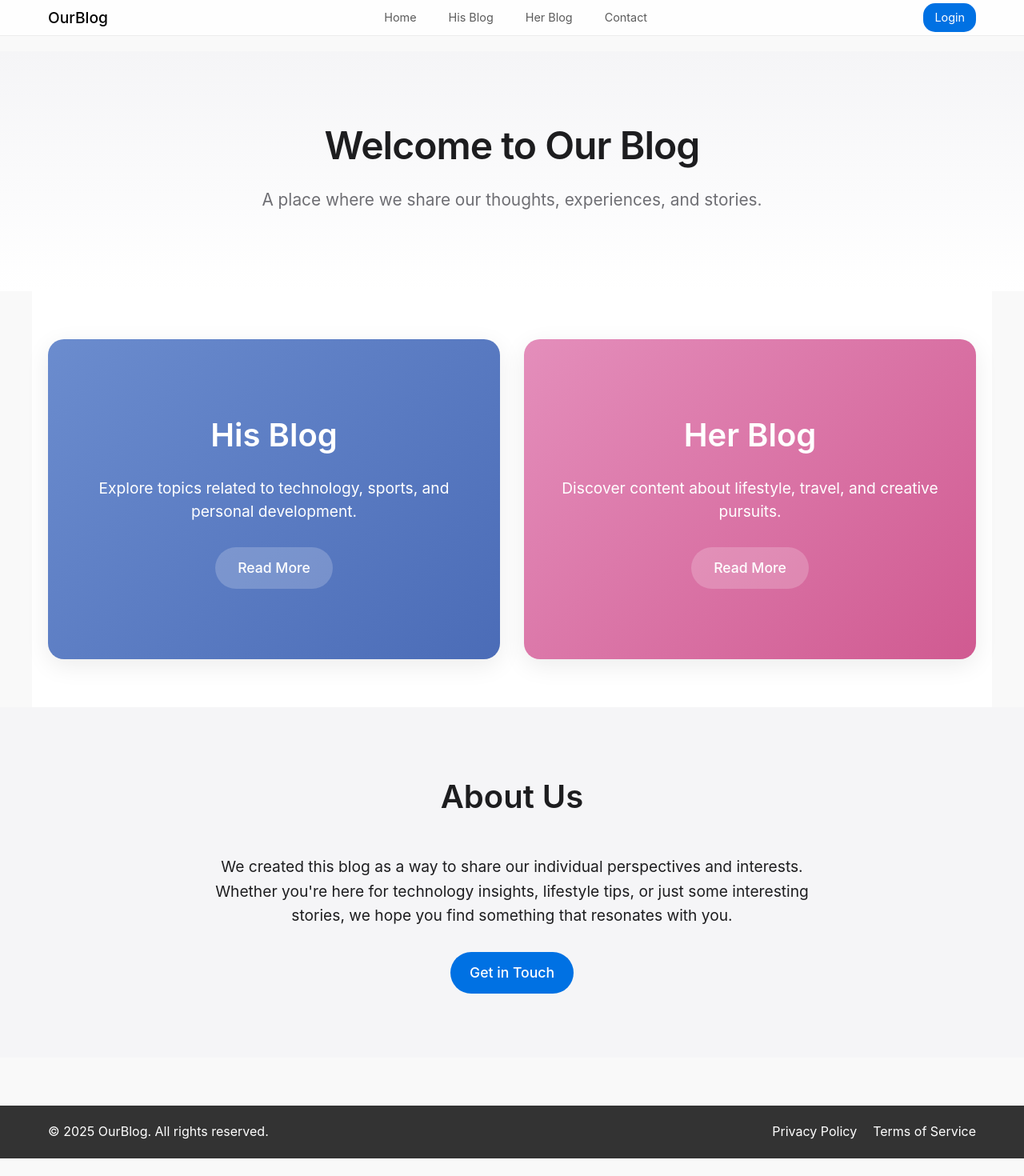
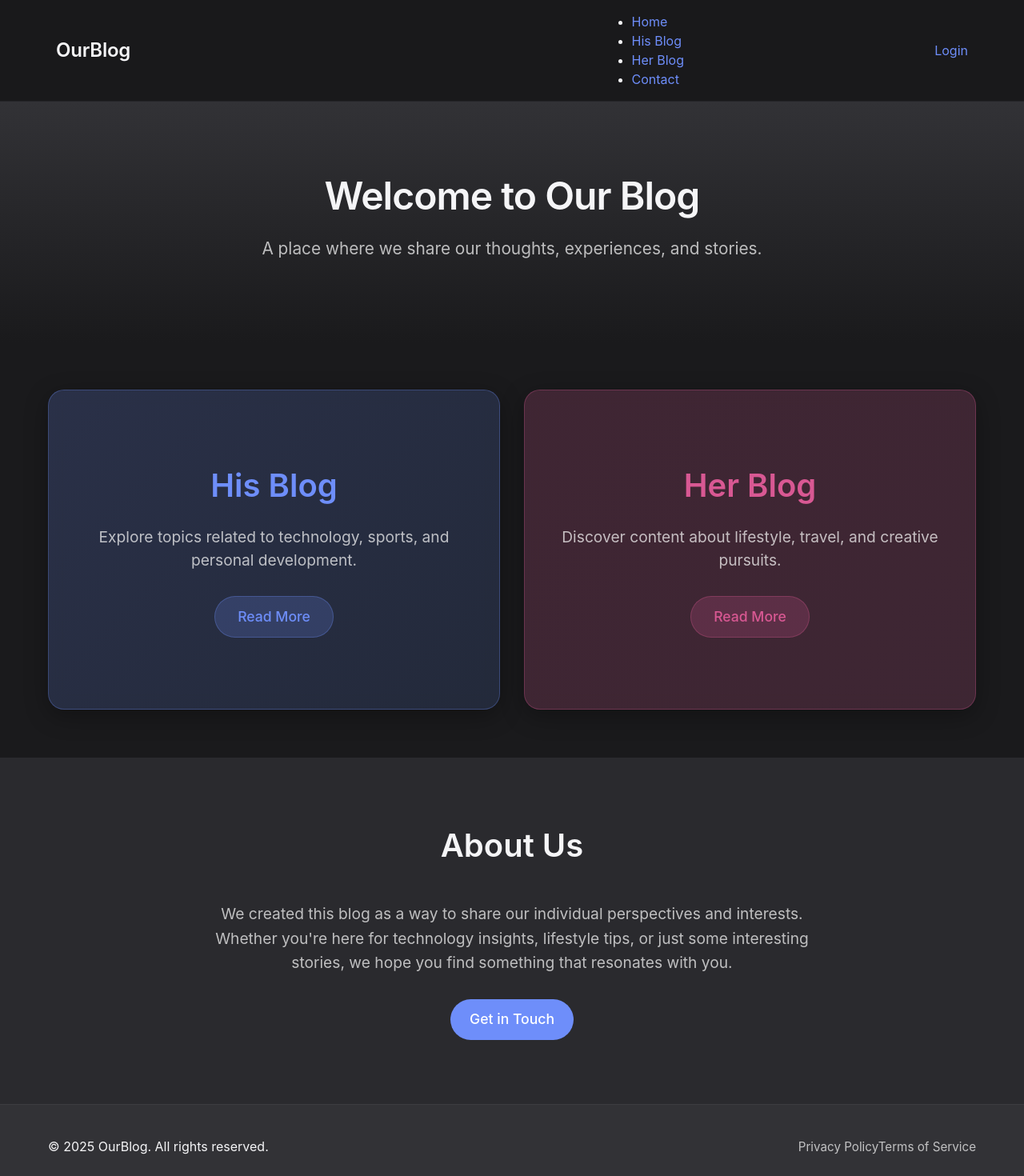
Before and after one commit to PaulSpudys/myblog-app, a React (Create React App) app: page / in a window 1280 px wide. Shown: the top 1470 px of the page at 80% size. Before the commit the page ends 1448 px from the top, so only its background shows below. Built offline with nearby package versions, Linux system fonts and the light colour scheme; no server answers.

Commit message:
theme change

```diff
--- a/src/App.css
+++ b/src/App.css
@@ -1,3 +1,34 @@
+/* Dark Theme App.css - Base styles for the entire application */
+:root {
+  --dark-bg: #1a1a1c;
+  --dark-surface: #2a2a2e;
+  --dark-elevated: #323236;
+  --text-primary: #f5f5f7;
+  --text-secondary: rgba(255, 255, 255, 0.7);
+  --accent-blue: #6e8efa;
+  --accent-purple: #a78bfa;
+  --accent-pink: #d85893;
+  --accent-green: #87c2a5;
+  --shadow-color: rgba(0, 0, 0, 0.3);
+}
+
+* {
+  box-sizing: border-box;
+  margin: 0;
+  padding: 0;
+}
+
+body {
+  font-family: -apple-system, BlinkMacSystemFont, 'Segoe UI', Roboto, Oxygen,
+    Ubuntu, Cantarell, 'Open Sans', 'Helvetica Neue', sans-serif;
+  -webkit-font-smoothing: antialiased;
+  -moz-osx-font-smoothing: grayscale;
+  background-color: var(--dark-bg);
+  color: var(--text-primary);
+  line-height: 1.5;
+  overflow-x: hidden;
+}
+
 .app {
   display: flex;
   flex-direction: column;
@@ -6,13 +37,113 @@
 
 .main-content {
   flex: 1;
-  padding-top: 20px;
-  padding-bottom: 20px;
-  background-color: #f9f9f9;
 }
 
-/* Styles for edit/delete functionality */
-.edit-mode {
-  background-color: #f5f5f5;
-  border-top: 3px solid #4CAF50;
+a {
+  text-decoration: none;
+  color: var(--accent-blue);
+  transition: color 0.2s;
 }
+
+a:hover {
+  color: rgba(110, 142, 250, 0.8);
+}
+
+button {
+  cursor: pointer;
+  border: none;
+  outline: none;
+  background: none;
+  font-family: inherit;
+}
+
+/* Add subtle motion to the UI */
+button, a {
+  transition: all 0.2s ease;
+}
+
+button:active, a:active {
+  transform: scale(0.97);
+}
+
+/* Frosted glass effect for cards and containers */
+.glass-effect {
+  background: rgba(42, 42, 46, 0.7);
+  backdrop-filter: blur(10px);
+  -webkit-backdrop-filter: blur(10px);
+  border-radius: 20px;
+  border: 1px solid rgba(255, 255, 255, 0.05);
+}
+
+/* Common container styles */
+.container {
+  max-width: 1200px;
+  margin: 0 auto;
+  padding: 0 20px;
+}
+
+/* Button styles */
+.btn {
+  display: inline-block;
+  padding: 12px 24px;
+  border-radius: 30px;
+  font-weight: 500;
+  font-size: 1rem;
+  transition: all 0.2s;
+  text-align: center;
+}
+
+.btn-primary {
+  background-color: var(--accent-blue);
+  color: white;
+  border: none;
+}
+
+.btn-primary:hover {
+  background-color: rgba(110, 142, 250, 0.8);
+  transform: translateY(-2px);
+}
+
+.btn-secondary {
+  background-color: rgba(255, 255, 255, 0.1);
+  color: var(--text-primary);
+  border: 1px solid rgba(255, 255, 255, 0.2);
+}
+
+.btn-secondary:hover {
+  background-color: rgba(255, 255, 255, 0.15);
+  transform: translateY(-2px);
+}
+
+/* For forms and inputs */
+input, textarea, select {
+  background-color: rgba(255, 255, 255, 0.05);
+  border: 1px solid rgba(255, 255, 255, 0.1);
+  color: var(--text-primary);
+  padding: 12px 16px;
+  border-radius: 8px;
+  font-size: 1rem;
+  transition: all 0.2s;
+}
+
+input:focus, textarea:focus, select:focus {
+  border-color: var(--accent-blue);
+  outline: none;
+  box-shadow: 0 0 0 2px rgba(110, 142, 250, 0.3);
+}
+
+/* Animations */
+@keyframes fadeIn {
+  from {
+    opacity: 0;
+    transform: translateY(10px);
+  }
+  to {
+    opacity: 1;
+    transform: translateY(0);
+  }
+}
+
+.fade-in {
+  animation: fadeIn 0.5s ease forwards;
+}
--- a/src/components/Footer.css
+++ b/src/components/Footer.css
@@ -1,8 +1,8 @@
+/* Dark Theme Footer.css */
 .footer {
-    background-color: #333;
-    color: #fff;
-    padding: 20px 0;
-    margin-top: 40px;
+  background-color: var(--dark-elevated);
+  padding: 40px 0;
+  border-top: 1px solid rgba(255, 255, 255, 0.05);
 }
 
 .footer-container {
@@ -10,25 +10,106 @@
   margin: 0 auto;
   padding: 0 20px;
   display: flex;
+  flex-wrap: wrap;
   justify-content: space-between;
-    align-items: center;
 }
 
-  .footer-text {
+.footer-section {
+  margin-bottom: 30px;
+  min-width: 200px;
+  flex: 1;
+}
+
+.footer-title {
+  font-size: 1.1rem;
+  font-weight: 600;
+  margin-bottom: 20px;
+  color: var(--text-primary);
+  position: relative;
+  padding-bottom: 10px;
+}
+
+.footer-title:after {
+  content: '';
+  position: absolute;
+  left: 0;
+  bottom: 0;
+  width: 40px;
+  height: 2px;
+  background-color: var(--accent-blue);
+}
+
+.footer-links {
+  list-style: none;
+  padding: 0;
   margin: 0;
 }
 
-  .footer-links {
-    display: flex;
+.footer-links li {
+  margin-bottom: 12px;
 }
 
-  .footer-link {
-    color: #fff;
+.footer-links a {
+  color: var(--text-secondary);
   text-decoration: none;
-    margin-left: 20px;
-    transition: color 0.3s ease;
+  transition: color 0.2s;
+  font-size: 0.95rem;
 }
 
-  .footer-link:hover {
-    color: #ddd;
+.footer-links a:hover {
+  color: var(--accent-blue);
 }
+
+.footer-bottom {
+  padding-top: 30px;
+  text-align: center;
+  width: 100%;
+  border-top: 1px solid rgba(255, 255, 255, 0.05);
+  margin-top: 30px;
+}
+
+.footer-copyright {
+  color: var(--text-secondary);
+  font-size: 0.9rem;
+}
+
+.footer-social {
+  display: flex;
+  gap: 15px;
+  margin-top: 15px;
+  justify-content: center;
+}
+
+.social-icon {
+  width: 36px;
+  height: 36px;
+  display: flex;
+  align-items: center;
+  justify-content: center;
+  border-radius: 50%;
+  background-color: rgba(255, 255, 255, 0.05);
+  color: var(--text-secondary);
+  transition: all 0.2s;
+}
+
+.social-icon:hover {
+  background-color: var(--accent-blue);
+  color: white;
+  transform: translateY(-3px);
+}
+
+/* Responsive adjustments */
+@media (max-width: 768px) {
+  .footer-container {
+    flex-direction: column;
+  }
+
+  .footer-section {
+    margin-bottom: 40px;
+    width: 100%;
+  }
+
+  .footer-section:last-child {
+    margin-bottom: 20px;
+  }
+}
--- a/src/components/Navbar.css
+++ b/src/components/Navbar.css
@@ -1,214 +1,161 @@
+/* Dark Theme Navbar.css */
 .navbar {
-    background-color: rgba(255, 255, 255, 0.8);
-    backdrop-filter: saturate(180%) blur(20px);
-    -webkit-backdrop-filter: saturate(180%) blur(20px);
+  background-color: rgba(26, 26, 28, 0.8);
+  backdrop-filter: blur(10px);
+  -webkit-backdrop-filter: blur(10px);
   position: sticky;
   top: 0;
   z-index: 1000;
-    height: 44px;
-    transition: all 0.3s ease;
-    box-shadow: 0 1px 0 rgba(0, 0, 0, 0.05);
-  }
-
-  .navbar.scrolled {
-    background-color: rgba(255, 255, 255, 0.95);
-    box-shadow: 0 1px 10px rgba(0, 0, 0, 0.1);
+  border-bottom: 1px solid rgba(255, 255, 255, 0.05);
 }
 
 .navbar-container {
-    max-width: 1200px;
-    margin: 0 auto;
   display: flex;
   justify-content: space-between;
   align-items: center;
-    height: 100%;
-    padding: 0 20px;
+  padding: 15px 30px;
+  max-width: 1200px;
+  margin: 0 auto;
 }
 
 .navbar-logo {
-    color: #000;
+  font-size: 1.5rem;
+  font-weight: 600;
+  color: var(--text-primary);
   text-decoration: none;
-    font-size: 1.2rem;
-    font-weight: 500;
+  letter-spacing: -0.01em;
 }
 
-  .nav-menu {
+.navbar-logo:hover {
+  color: var(--accent-blue);
+}
+
+.navbar-menu {
   display: flex;
   list-style: none;
   margin: 0;
   padding: 0;
-  }
-
-  .nav-item {
-    margin: 0 10px;
-  }
-
-  .nav-link {
-    color: #333;
-    text-decoration: none;
-    font-size: 0.9rem;
-    opacity: 0.8;
-    transition: opacity 0.2s ease;
-    padding: 10px;
-  }
-
-  .nav-link:hover {
-    opacity: 1;
-  }
-
-  .user-menu {
-    display: flex;
   align-items: center;
 }
 
-  .user-dropdown {
-    position: relative;
+.navbar-item {
+  margin-left: 30px;
 }
 
-  .user-button {
-    background: none;
-    border: none;
-    color: #333;
-    cursor: pointer;
-    font-size: 0.9rem;
-    padding: 5px 10px;
-    border-radius: 15px;
-    transition: background-color 0.2s;
+.navbar-link {
+  color: var(--text-secondary);
+  text-decoration: none;
+  font-size: 1rem;
+  position: relative;
+  padding: 5px 0;
+  transition: color 0.2s;
 }
 
-  .user-button:hover {
-    background-color: rgba(0, 0, 0, 0.05);
+.navbar-link:hover {
+  color: var(--text-primary);
 }
 
-  .dropdown-menu {
+.navbar-link:after {
+  content: '';
   position: absolute;
-    right: 0;
-    top: 100%;
-    background-color: white;
-    border-radius: 10px;
-    box-shadow: 0 5px 15px rgba(0, 0, 0, 0.15);
-    min-width: 150px;
-    margin-top: 10px;
-    padding: 5px 0;
-    z-index: 1000;
+  bottom: 0;
+  left: 0;
+  width: 0;
+  height: 2px;
+  background-color: var(--accent-blue);
+  transition: width 0.3s ease;
 }
 
-  .dropdown-item {
-    display: block;
-    width: 100%;
-    text-align: left;
-    padding: 10px 15px;
-    border: none;
-    background: none;
-    cursor: pointer;
-    font-size: 0.9rem;
-    color: #333;
-    transition: background-color 0.2s;
-  }
-
-  .dropdown-item:hover {
-    background-color: rgba(0, 0, 0, 0.05);
-  }
-
-  .login-button {
-    display: inline-block;
-    padding: 6px 14px;
-    background-color: #0071e3;
-    color: white;
-    text-decoration: none;
-    border-radius: 15px;
-    font-size: 0.9rem;
-    transition: background-color 0.2s;
-  }
-
-  .login-button:hover {
-    background-color: #0058b3;
-  }
-
-  .menu-toggle {
-    display: none;
-    background: none;
-    border: none;
-    cursor: pointer;
-    padding: 0;
-    width: 30px;
-    height: 20px;
-    position: relative;
-  }
-
-  .menu-toggle span {
-    display: block;
-    position: absolute;
-    height: 2px;
-    width: 100%;
-    background: #333;
-    border-radius: 1px;
-    opacity: 1;
-    left: 0;
-    transform: rotate(0deg);
-    transition: 0.25s ease-in-out;
-  }
-
-  .menu-toggle span:nth-child(1) {
-    top: 0px;
-  }
-
-  .menu-toggle span:nth-child(2) {
-    top: 9px;
-  }
-
-  .menu-toggle span:nth-child(3) {
-    top: 18px;
-  }
-
-  .menu-toggle.open span:nth-child(1) {
-    top: 9px;
-    transform: rotate(135deg);
-  }
-
-  .menu-toggle.open span:nth-child(2) {
-    opacity: 0;
-    left: -60px;
-  }
-
-  .menu-toggle.open span:nth-child(3) {
-    top: 9px;
-    transform: rotate(-135deg);
-  }
-
-  @media (max-width: 768px) {
-    .menu-toggle {
-      display: block;
-      z-index: 1001;
-    }
-
-    .nav-menu {
-      position: fixed;
-      top: 0;
-      right: -100%;
-      width: 80%;
-      max-width: 300px;
-      height: 100vh;
-      background-color: white;
-      flex-direction: column;
-      padding-top: 60px;
-      transition: right 0.3s ease;
-      box-shadow: -5px 0 15px rgba(0, 0, 0, 0.1);
-    }
-
-    .nav-menu.open {
-      right: 0;
-    }
-
-    .nav-item {
-      margin: 0;
+.navbar-link:hover:after {
   width: 100%;
 }
 
-    .nav-link {
+.navbar-link.active {
+  color: var(--accent-blue);
+}
+
+.navbar-link.active:after {
+  width: 100%;
+  background-color: var(--accent-blue);
+}
+
+.auth-button {
+  background-color: var(--accent-blue);
+  color: white;
+  padding: 8px 16px;
+  border-radius: 20px;
+  font-size: 0.9rem;
+  font-weight: 500;
+  transition: all 0.2s;
+}
+
+.auth-button:hover {
+  background-color: rgba(110, 142, 250, 0.8);
+  transform: translateY(-2px);
+}
+
+.user-display {
+  color: var(--text-secondary);
+  font-size: 0.9rem;
+}
+
+/* Mobile menu */
+.mobile-menu-icon {
+  display: none;
+  flex-direction: column;
+  justify-content: space-between;
+  width: 24px;
+  height: 18px;
+  cursor: pointer;
+}
+
+.mobile-menu-icon span {
   display: block;
-      padding: 15px 20px;
-      font-size: 1.1rem;
-      border-bottom: 1px solid #f1f1f1;
+  height: 2px;
+  width: 100%;
+  background-color: var(--text-primary);
+  transition: all 0.3s;
+}
+
+/* Responsive adjustments */
+@media (max-width: 768px) {
+  .mobile-menu-icon {
+    display: flex;
+  }
+
+  .navbar-menu {
+    position: absolute;
+    top: 100%;
+    left: 0;
+    right: 0;
+    flex-direction: column;
+    background-color: var(--dark-elevated);
+    padding: 20px;
+    box-shadow: 0 10px 30px rgba(0, 0, 0, 0.2);
+    border-bottom: 1px solid rgba(255, 255, 255, 0.05);
+    transform: translateY(-150%);
+    transition: transform 0.3s ease;
+    align-items: flex-start;
+    z-index: 5;
+  }
+
+  .navbar-menu.active {
+    transform: translateY(0);
+  }
+
+  .navbar-item {
+    margin: 10px 0;
+    width: 100%;
+  }
+
+  .navbar-link {
+    display: block;
+    padding: 10px 0;
+  }
+
+  .auth-button {
+    width: 100%;
+    text-align: center;
+    margin-top: 10px;
   }
 }
--- a/src/pages/Home.css
+++ b/src/pages/Home.css
@@ -1,16 +1,35 @@
+/* Dark Theme with Apple-inspired design and pastel accents */
+:root {
+  --dark-bg: #1a1a1c;
+  --dark-surface: #2a2a2e;
+  --dark-elevated: #323236;
+  --text-primary: #f5f5f7;
+  --text-secondary: rgba(255, 255, 255, 0.7);
+  --accent-blue: #6e8efa;
+  --accent-purple: #a78bfa;
+  --accent-pink: #d85893;
+  --accent-green: #87c2a5;
+  --shadow-color: rgba(0, 0, 0, 0.3);
+}
+
+body {
+  background-color: var(--dark-bg);
+  color: var(--text-primary);
+}
+
 .home-container {
   width: 100%;
 }
 
-/* Hero Section - Making it thinner */
+/* Hero Section - Dark theme */
 .hero-section {
   display: flex;
   align-items: center;
   justify-content: center;
   text-align: center;
-  min-height: 300px; /* Reduced from 500px */
-  background: linear-gradient(to bottom, #f5f5f7, #fff);
-  padding: 40px 20px; /* Reduced from 60px top/bottom */
+  min-height: 300px;
+  background: linear-gradient(to bottom, var(--dark-elevated), var(--dark-bg));
+  padding: 40px 20px;
 }
 
 .hero-content {
@@ -19,24 +38,24 @@
 }
 
 .hero-title {
-  font-size: 3rem; /* Slightly smaller */
+  font-size: 3rem;
   font-weight: 600;
-  color: #1d1d1f;
-  margin-bottom: 15px; /* Reduced from 20px */
+  color: var(--text-primary);
+  margin-bottom: 15px;
   letter-spacing: -0.02em;
 }
 
 .hero-subtitle {
-  font-size: 1.3rem; /* Slightly smaller */
-  color: #6e6e73;
-  margin-bottom: 20px; /* Reduced from 40px */
+  font-size: 1.3rem;
+  color: var(--text-secondary);
+  margin-bottom: 20px;
   line-height: 1.4;
 }
 
-/* Featured Section - Making it larger and more proportionate */
+/* Featured Section - Dark theme with pastel accents */
 .featured-section {
   padding: 60px 20px;
-  background-color: #fff;
+  background-color: var(--dark-bg);
   max-width: 1200px;
   margin: 0 auto;
 }
@@ -50,43 +69,37 @@
 
 .featured-item {
   flex: 1;
-  background-color: #f5f5f7;
+  background-color: var(--dark-surface);
   border-radius: 20px;
   overflow: hidden;
-  box-shadow: 0 8px 30px rgba(0, 0, 0, 0.08);
+  box-shadow: 0 8px 30px var(--shadow-color);
   transition: transform 0.3s ease, box-shadow 0.3s ease;
-  min-height: 400px; /* Increased from 300px */
+  min-height: 400px;
   display: flex;
   align-items: center;
   justify-content: center;
   position: relative;
-  min-width: 300px; /* Ensure minimum width even when stacked */
-  max-width: 600px; /* Limit maximum width */
+  min-width: 300px;
+  max-width: 600px;
+  backdrop-filter: blur(10px);
+  -webkit-backdrop-filter: blur(10px);
 }
 
 .featured-item:hover {
   transform: translateY(-10px);
-  box-shadow: 0 15px 40px rgba(0, 0, 0, 0.12);
+  box-shadow: 0 15px 40px var(--shadow-color);
 }
 
 .featured-item.his-blog {
-  background-image: linear-gradient(135deg, #6b8cce, #4b6cb7);
-  color: white;
-  /* You can add a background image here */
-  /* background-image: url('/path/to/his-blog-image.jpg'), linear-gradient(135deg, #6b8cce, #4b6cb7); */
-  /* background-size: cover; */
-  /* background-position: center; */
-  /* background-blend-mode: overlay; */
+  background: linear-gradient(135deg, rgba(110, 142, 250, 0.2), rgba(75, 108, 183, 0.2));
+  border: 1px solid rgba(110, 142, 250, 0.3);
+  color: var(--text-primary);
 }
 
 .featured-item.her-blog {
-  background-image: linear-gradient(135deg, #e48ebb, #d05a91);
-  color: white;
-  /* You can add a background image here */
-  /* background-image: url('/path/to/her-blog-image.jpg'), linear-gradient(135deg, #e48ebb, #d05a91); */
-  /* background-size: cover; */
-  /* background-position: center; */
-  /* background-blend-mode: overlay; */
+  background: linear-gradient(135deg, rgba(216, 88, 147, 0.2), rgba(208, 90, 145, 0.2));
+  border: 1px solid rgba(216, 88, 147, 0.3);
+  color: var(--text-primary);
 }
 
 .featured-content {
@@ -97,37 +110,60 @@
 }
 
 .featured-content h3 {
-  font-size: 2.5rem; /* Larger */
+  font-size: 2.5rem;
   margin-bottom: 20px;
   font-weight: 600;
+}
+
+.featured-item.his-blog h3 {
+  color: var(--accent-blue);
+}
+
+.featured-item.her-blog h3 {
+  color: var(--accent-pink);
 }
 
 .featured-content p {
   margin-bottom: 30px;
   line-height: 1.5;
-  font-size: 1.2rem; /* Slightly larger */
+  font-size: 1.2rem;
+  color: var(--text-secondary);
 }
 
 .learn-more {
   display: inline-block;
-  padding: 12px 28px; /* Larger button */
-  background-color: rgba(255, 255, 255, 0.2);
-  color: white;
+  padding: 12px 28px;
   border-radius: 30px;
   text-decoration: none;
   font-weight: 500;
   font-size: 1.1rem;
-  transition: background-color 0.2s;
+  transition: all 0.2s;
 }
 
-.learn-more:hover {
-  background-color: rgba(255, 255, 255, 0.3);
+.his-blog .learn-more {
+  background-color: rgba(110, 142, 250, 0.2);
+  color: var(--accent-blue);
+  border: 1px solid rgba(110, 142, 250, 0.3);
 }
 
-/* About Section */
+.his-blog .learn-more:hover {
+  background-color: rgba(110, 142, 250, 0.3);
+}
+
+.her-blog .learn-more {
+  background-color: rgba(216, 88, 147, 0.2);
+  color: var(--accent-pink);
+  border: 1px solid rgba(216, 88, 147, 0.3);
+}
+
+.her-blog .learn-more:hover {
+  background-color: rgba(216, 88, 147, 0.3);
+}
+
+/* About Section - Dark theme */
 .about-section {
   padding: 80px 20px;
-  background-color: #f5f5f7;
+  background-color: var(--dark-surface);
   text-align: center;
 }
 
@@ -139,7 +175,7 @@
 .section-title {
   font-size: 2.5rem;
   font-weight: 600;
-  color: #1d1d1f;
+  color: var(--text-primary);
 }
 
 .about-content {
@@ -150,24 +186,26 @@
 .about-content p {
   font-size: 1.2rem;
   line-height: 1.6;
-  color: #1d1d1f;
+  color: var(--text-secondary);
   margin-bottom: 30px;
 }
 
 .contact-button {
   display: inline-block;
   padding: 12px 24px;
-  background-color: #0071e3;
+  background-color: var(--accent-blue);
   color: white;
   border-radius: 30px;
   text-decoration: none;
   font-weight: 500;
   font-size: 1.1rem;
-  transition: background-color 0.2s;
+  transition: all 0.2s;
+  border: none;
 }
 
 .contact-button:hover {
-  background-color: #0058b3;
+  background-color: rgba(110, 142, 250, 0.8);
+  transform: translateY(-2px);
 }
 
 /* Responsive Adjustments */
@@ -179,13 +217,13 @@
 
   .featured-item {
     width: 100%;
-    max-width: 500px; /* Adjust maximum width when stacked */
+    max-width: 500px;
   }
 }
 
 @media (max-width: 768px) {
   .hero-section {
-    min-height: 200px; /* Even smaller on mobile */
+    min-height: 200px;
   }
 
   .hero-title {
@@ -215,6 +253,6 @@
   }
 
   .featured-item {
-    min-height: 300px; /* Smaller height on very small screens */
+    min-height: 300px;
   }
 }
```
Lines whose indentation alone changed are shown as unchanged.
